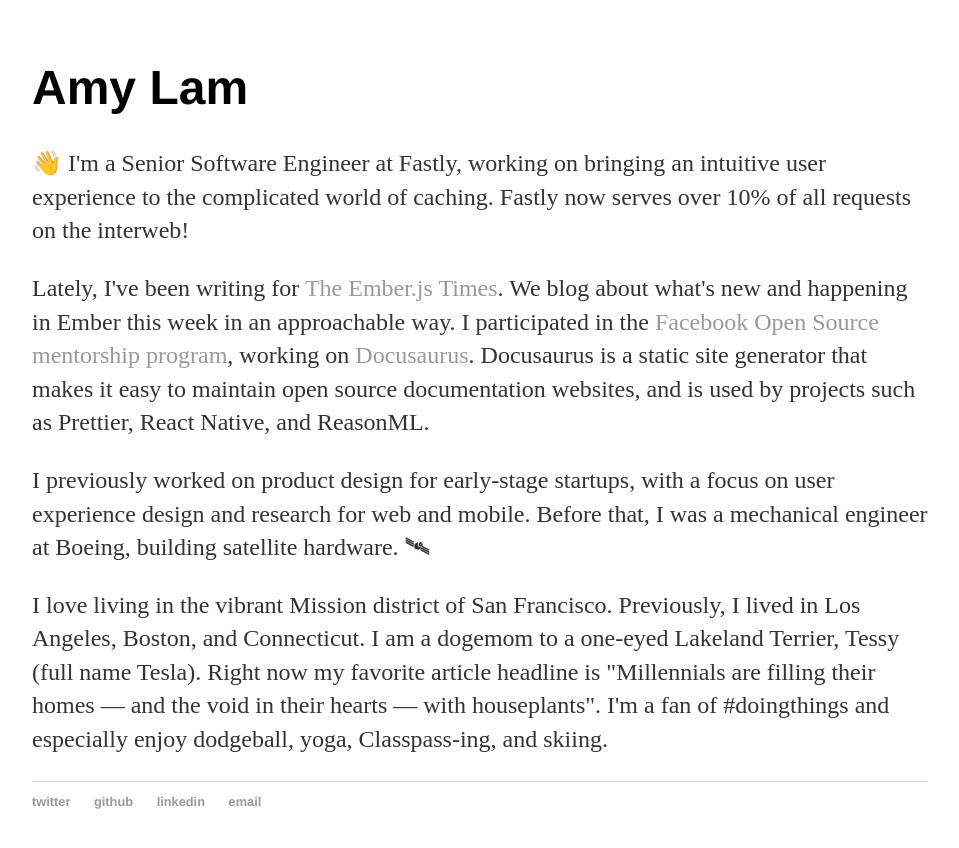
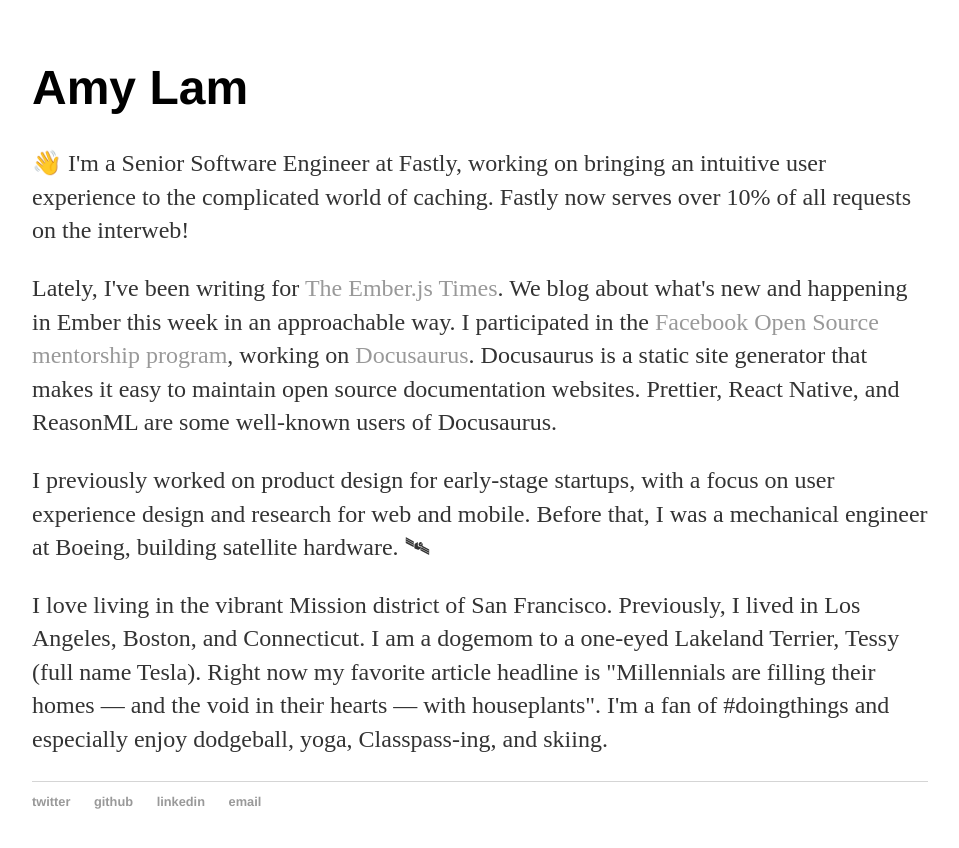
Before and after one commit to amyrlam/amyrlam.github.io-old, a Jekyll site: the page built from index.html, in a window 1280 px wide. Shown: the top 848 px of the page, without its empty margins (160-1119 px from the left). Built offline with Jekyll 4.4.1, drawn with Linux system fonts in a browser that asks for light colours.

Commit message:
Update index.html

```diff
--- a/index.html
+++ b/index.html
@@ -7,7 +7,7 @@
 
   <p>👋 I'm a Senior Software Engineer at Fastly, working on bringing an intuitive user experience to the complicated world of caching. Fastly now serves over 10% of all requests on the interweb!</p>
 
-  <p>Lately, I've been writing for <a href="https://the-emberjs-times.ongoodbits.com/">The Ember.js Times</a>. We blog about what's new and happening in Ember this week in an approachable way. I participated in the <a href="https://facebookmicrosites.github.io/fbmentorship/docs/en/program-overview.html">Facebook Open Source mentorship program</a>, working on <a href="https://github.com/facebook/Docusaurus">Docusaurus</a>. Docusaurus is a static site generator that makes it easy to maintain open source documentation websites, and is used by projects such as Prettier, React Native, and ReasonML.</p>
+  <p>Lately, I've been writing for <a href="https://the-emberjs-times.ongoodbits.com/">The Ember.js Times</a>. We blog about what's new and happening in Ember this week in an approachable way. I participated in the <a href="https://facebookmicrosites.github.io/fbmentorship/docs/en/program-overview.html">Facebook Open Source mentorship program</a>, working on <a href="https://github.com/facebook/Docusaurus">Docusaurus</a>. Docusaurus is a static site generator that makes it easy to maintain open source documentation websites. Prettier, React Native, and ReasonML are some well-known users of Docusaurus.</p>
 
   <p>I previously worked on product design for early-stage startups, with a focus on user experience design and research for web and mobile. Before that, I was a mechanical engineer at Boeing, building satellite hardware. 🛰</p>
 
```
